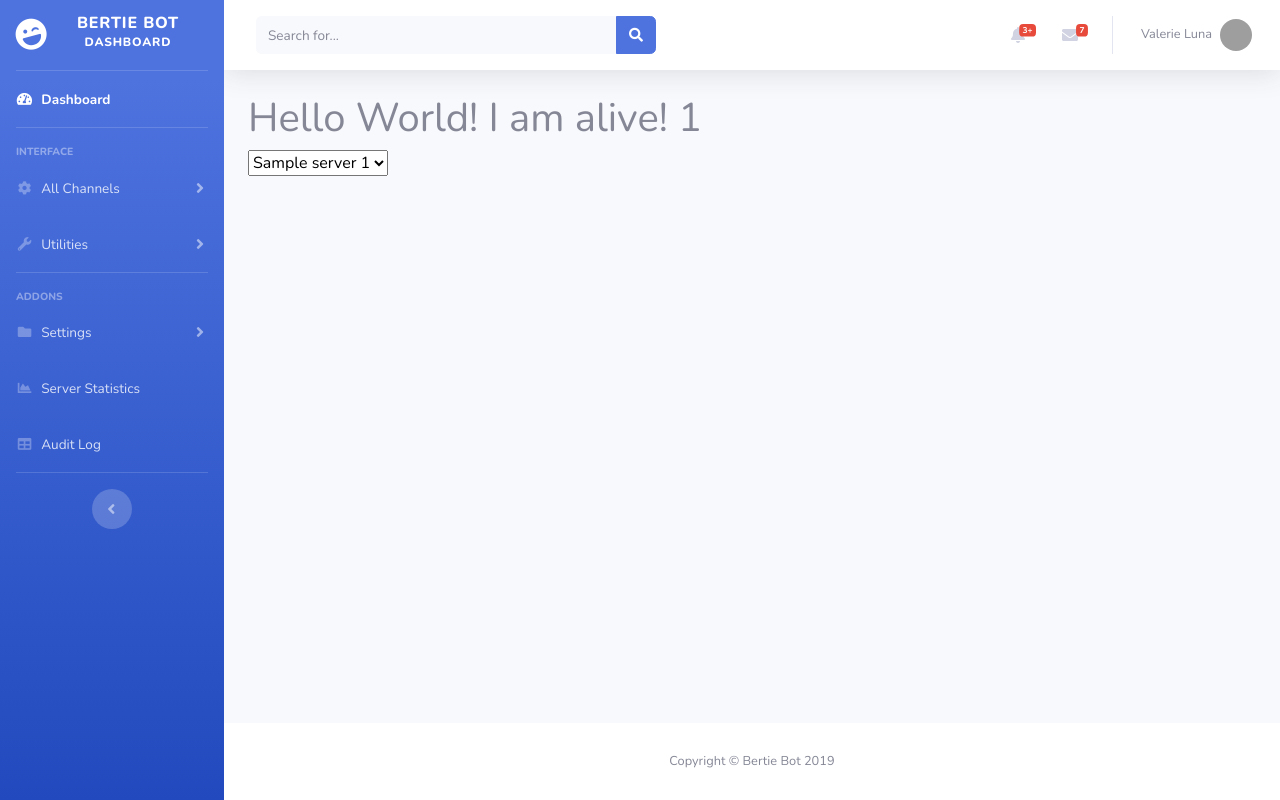
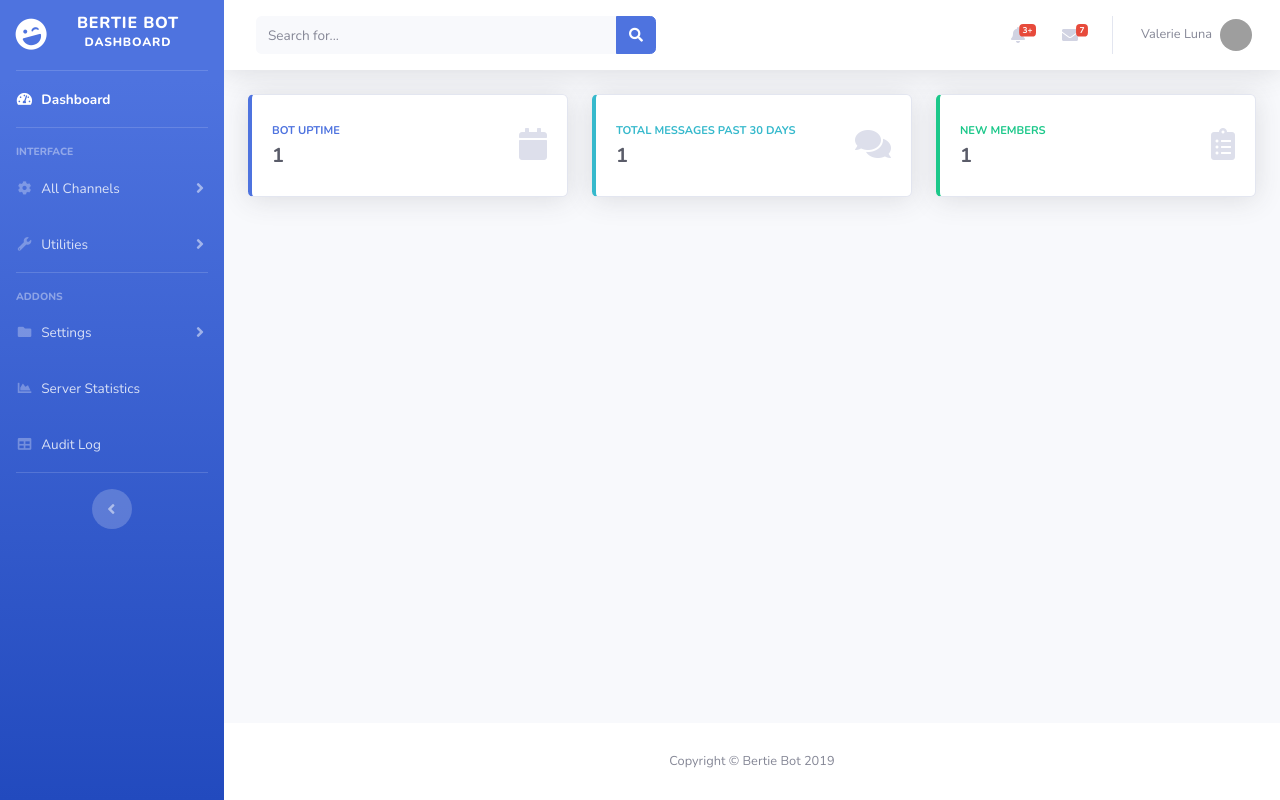
Before and after one commit to Wrdle/BertieBotV3, a Python web app: template templates/home.html in a window 1280 px wide. Run offline with Jinja, Linux system fonts and the light colour scheme; the template is opened without the code that fills it: most values are stand-ins (such as "Sample title", 1, 10 or a date in 2020); some libraries are stand-ins or nearby versions; grey boxes are pictures that could not be loaded.

Commit message:
Updated statistics layout home page

```diff
--- a/templates/home.html
+++ b/templates/home.html
@@ -1,12 +1,52 @@
 {% extends "layout.html" %}
 {% block content %}
-    <h1>Hello World! I am alive! {{totalMessagesPastMonth}}</h1>
-    <select>
-        {% for server in allServers %}
-            <option>
-                {{server.name}}
-                {{server.id}}
-            </option>
-        {% endfor %}
-    </select>
+<div class="row">
+    <div class="col-md-4 mb-4">
+        <div class="card border-left-primary shadow h-100 py-2">
+            <div class="card-body">
+                <div class="row no-gutters align-items-center">
+                    <div class="col mr-2">
+                        <div class="text-xs font-weight-bold text-primary text-uppercase mb-1">Bot Uptime</div>
+                        <div class="h5 mb-0 font-weight-bold text-gray-800">{{totalMessagesPastMonth}}</div>
+                    </div>
+                    <div class="col-auto">
+                        <i class="fas fa-calendar fa-2x text-gray-300"></i>
+                    </div>
+                </div>
+            </div>
+        </div>
+    </div>
+
+    <div class="col-md-4 mb-4">
+        <div class="card border-left-info shadow h-100 py-2">
+            <div class="card-body">
+                <div class="row no-gutters align-items-center">
+                    <div class="col mr-2">
+                        <div class="text-xs font-weight-bold text-info text-uppercase mb-1">Total Messages Past 30 Days</div>
+                        <div class="h5 mb-0 font-weight-bold text-gray-800">{{totalMessagesPastMonth}}</div>
+                    </div>
+                    <div class="col-auto">
+                        <i class="fas fa-comments fa-2x text-gray-300"></i>
+                    </div>
+                </div>
+            </div>
+        </div>
+    </div>
+
+    <div class="col-md-4 mb-4">
+        <div class="card border-left-success shadow h-100 py-2">
+            <div class="card-body">
+                <div class="row no-gutters align-items-center">
+                    <div class="col mr-2">
+                        <div class="text-xs font-weight-bold text-success text-uppercase mb-1">New Members</div>
+                        <div class="h5 mb-0 font-weight-bold text-gray-800">{{totalMessagesPastMonth}}</div>
+                    </div>
+                    <div class="col-auto">
+                        <i class="fas fa-clipboard-list fa-2x text-gray-300"></i>
+                    </div>
+                </div>
+            </div>
+        </div>
+    </div>
+</div>
 {% endblock content %}
```
